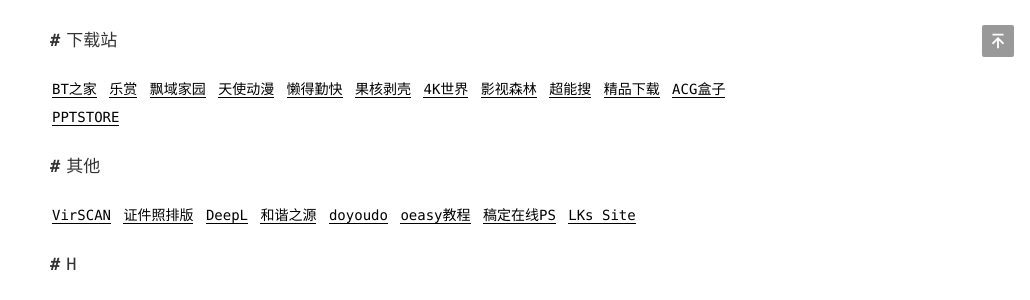
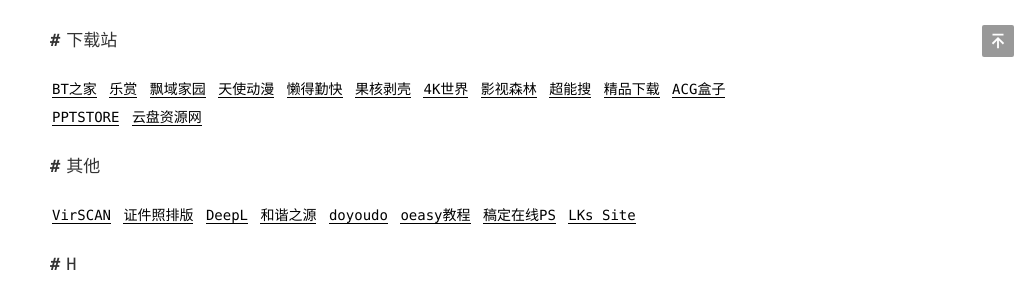
Before and after one commit to admans/admans.github.io, a Jekyll site: the page built from pages/navi.md, in a window 1280 px wide. Shown: the part 893-1193 px from the top of the page, without its empty margins (250-1280 px from the left). Built offline with Jekyll 4.4.1, drawn with Linux system fonts in a browser that asks for light colours.

Commit message:
Update navi.md

```diff
--- a/pages/navi.md
+++ b/pages/navi.md
@@ -33,7 +33,7 @@ title: 导航
 
 ## 下载站
 
-[BT之家](http://btbtt11.com/ "BT之家") [乐赏](http://gbtgame.me/ "乐赏") [飘域家园](http://bbs.homefei.me/ "飘域家园") [天使动漫](https://www.tsdm39.net/ "天使动漫") [懒得勤快](https://masuit.com/ "懒得勤快") [果核剥壳](https://www.ghxi.com/ "果核剥壳") [4K世界](https://www.4ksj.com/ "4K世界") [影视森林](http://549.tv/ "影视森林") [超能搜](https://www.chaonengsou.com/ "超能搜") [精品下载](http://www.j9p.com/ "精品下载") [ACG盒子](https://www.acgbox.link/ "ACG盒子") [PPTSTORE](https://www.pptstore.net/ "PPTSTORE")
+[BT之家](http://btbtt11.com/ "BT之家") [乐赏](http://gbtgame.me/ "乐赏") [飘域家园](http://bbs.homefei.me/ "飘域家园") [天使动漫](https://www.tsdm39.net/ "天使动漫") [懒得勤快](https://masuit.com/ "懒得勤快") [果核剥壳](https://www.ghxi.com/ "果核剥壳") [4K世界](https://www.4ksj.com/ "4K世界") [影视森林](http://549.tv/ "影视森林") [超能搜](https://www.chaonengsou.com/ "超能搜") [精品下载](http://www.j9p.com/ "精品下载") [ACG盒子](https://www.acgbox.link/ "ACG盒子") [PPTSTORE](https://www.pptstore.net/ "PPTSTORE") [云盘资源网](https://www.yunpanziyuan.com/forum-7.htm "云盘资源网")
 
 ## 其他
 
```
